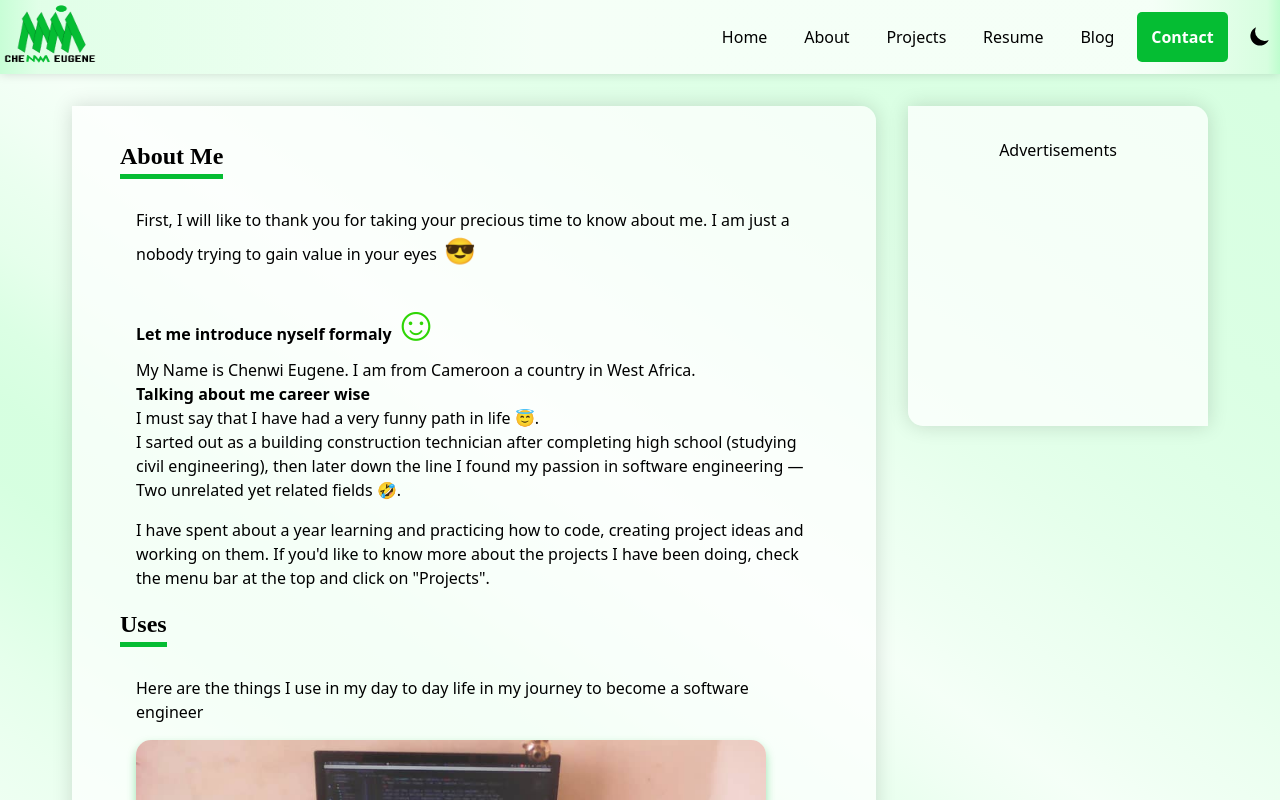
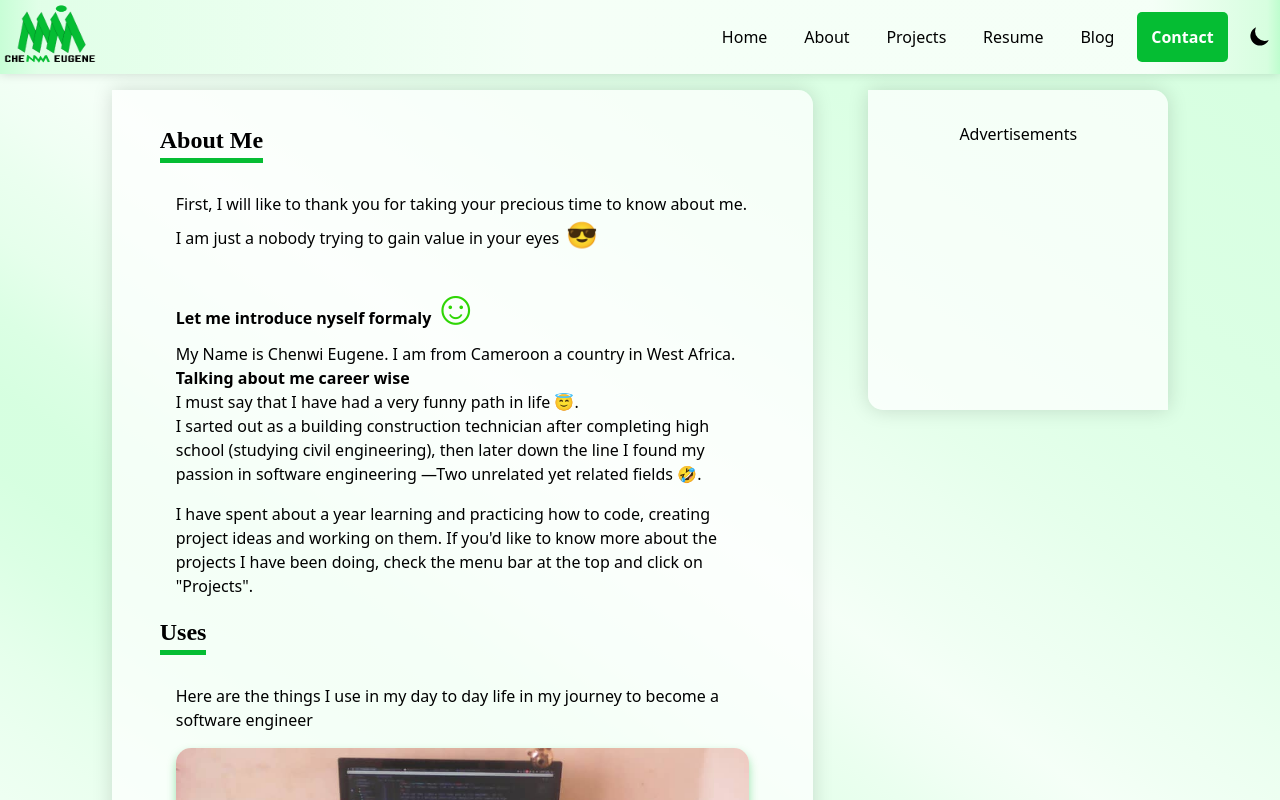
Before and after one commit to Chenwi32/My_portfolio, a Next.js app: page /about in a window 1280 px wide. Shown: the top 800 px of the page. Built offline with nearby package versions, Linux system fonts and the light colour scheme.

Commit message:
fixed an undesired layout issue in the projects page

```diff
--- a/components/layout.jsx
+++ b/components/layout.jsx
@@ -18,11 +18,11 @@ function Layout({ children }) {
 
      <Navigation />
 
-      <div className="secondary_container   flex">{/* layout__content  */}
+      <div className="secondary_container ">{/* layout__content  */}
         <main className=" main__content_container mx-auto">
           {children}
         </main>
-        <div className="sidebar__container flex">
+        <div className="sidebar__container">
           <aside className="asside justify-center flex">
           <h5>Advertisements</h5>
           </aside>
--- a/styles/globals.css
+++ b/styles/globals.css
@@ -52,16 +52,18 @@ body {
   min-height: 70vh;
   max-width: 1200px;
   width: 100%;
+  display: flex;
   justify-content: space-evenly;
   margin: 0 auto;
   padding: 1em;
 }
 
 .main__content_container {
-  padding: 2em 3em 0.3em;
+  padding: 2em 3em;
   min-width: 500px;
-  width: fit-content;
+  width: 100%;
   margin: 0;
+  width: 60%;
 }
 
 .asside {
@@ -80,7 +82,6 @@ body {
   box-shadow: 0 0 20px rgba(0, 0, 0, 0.144);
   border-bottom-left-radius: 15px;
   border-top-right-radius: 15px;
-  margin: 1em ;
 }
 
 .btn {
@@ -183,7 +184,7 @@ body {
   }
 
   .layout_container {
-    width: fit-content;
+    width: 100%;
     padding: 1em 1em 0;
   }
 
```
